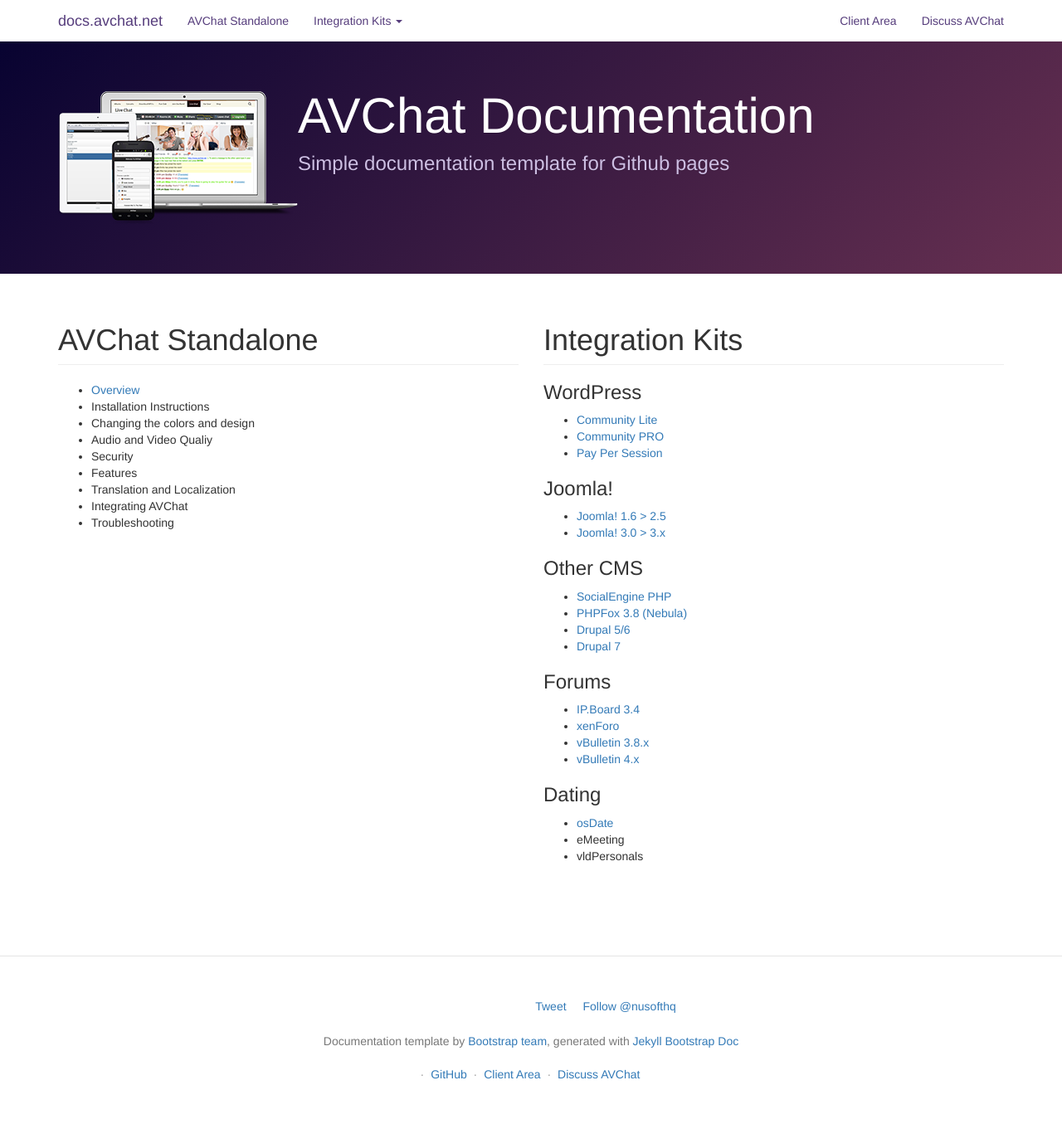
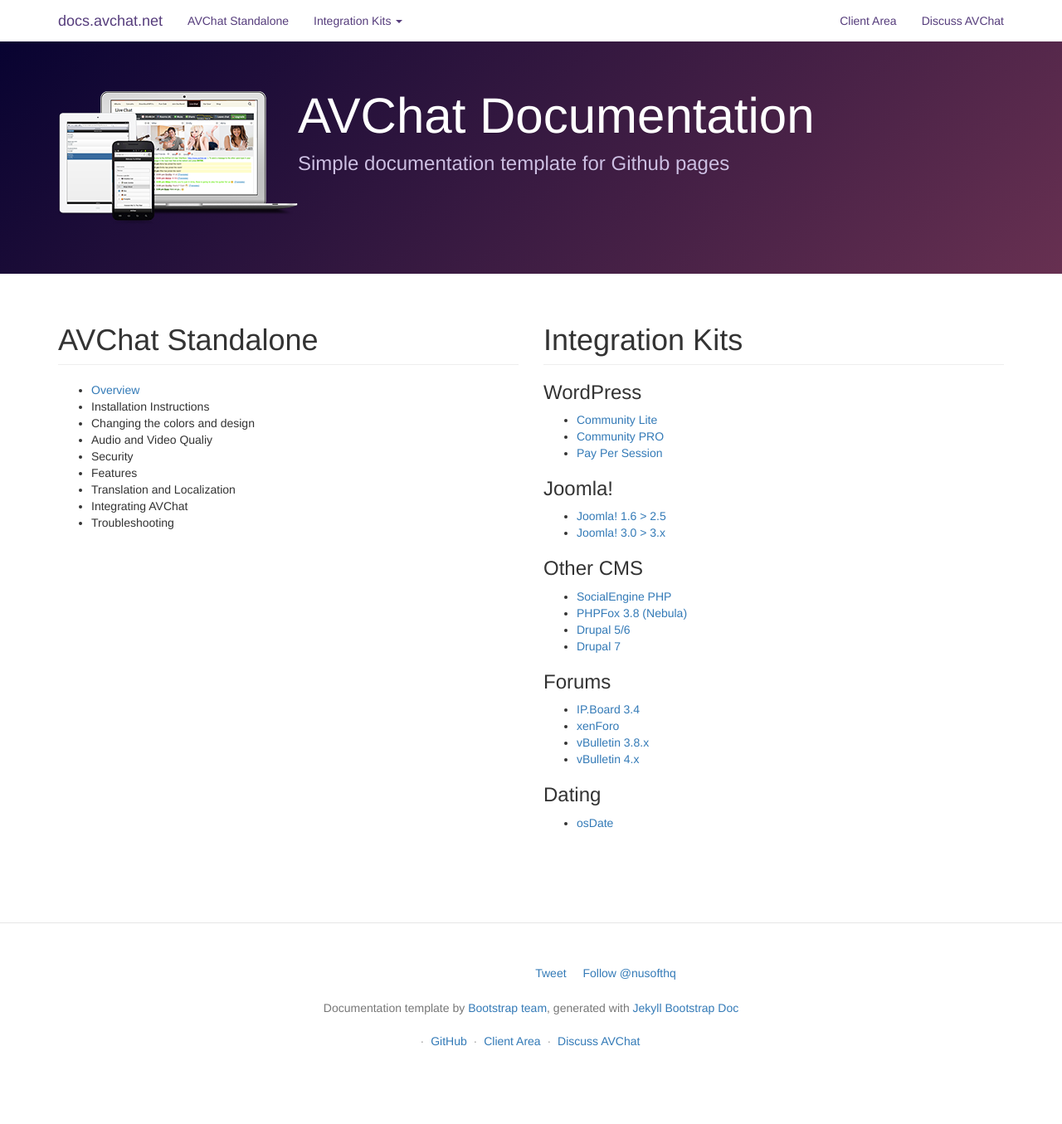
Before and after one commit to nusofthq/avchat-documentation, a Jekyll site: the page built from index.md, in a window 1280 px wide. Shown: the whole page at 83% size. Built offline with Jekyll 4.4.1, drawn with Linux system fonts in a browser that asks for light colours; nearby versions of some CDN libraries; comment, search, counter and statistics services are not loaded; after the commit the page ends 1315 px from its top, so only the background shows below that; grey boxes are pictures that could not be loaded.

Commit message:
removed emeeting and vldpersonals from index

```diff
--- a/index.md
+++ b/index.md
@@ -40,7 +40,5 @@
   * [vBulletin 4.x](vbulletin-4.x)
   <h2 id="dating">Dating</h2>
   * [osDate](osdate)
-  * eMeeting
-  * vldPersonals
 </section>
 </div>
```
